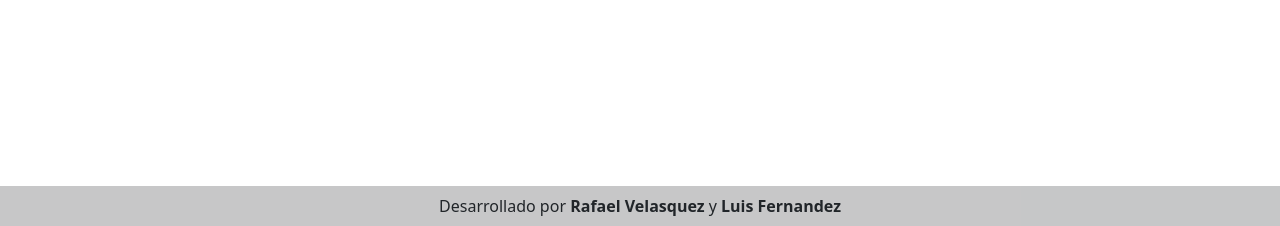
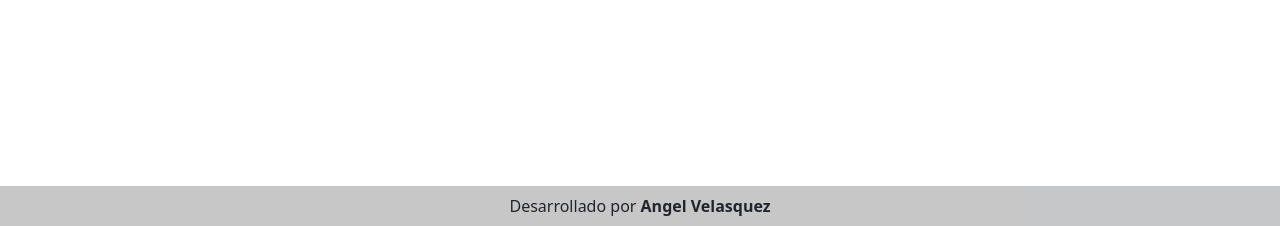
Before and after one commit to angelsoft071/sisvent, a Symfony app: template templates/main/index.html.twig in a window 1280 px wide. Shown: the part 574-800 px from the top of the page. Run offline with Twig, Linux system fonts and the light colour scheme; the template is opened without the code that fills it, so the values that code supplies are empty; some libraries are stand-ins or nearby versions.

Commit message:
Update Author

```diff
--- a/templates/base.html.twig
+++ b/templates/base.html.twig
@@ -59,7 +59,7 @@
     <footer class="footer bg-light text-center text-lg-start mt-3" style="width: 100%; position: fixed; bottom:0">
     <!-- Copyright -->
     <div class="text-center p-2" style="background-color: rgba(0, 0, 0, 0.2)">
-        Desarrollado por <strong>Rafael Velasquez</strong> y <strong>Luis Fernandez</strong>
+        Desarrollado por <strong>Angel Velasquez</strong>
     </div>
     <!-- Copyright -->
     </footer>
```
